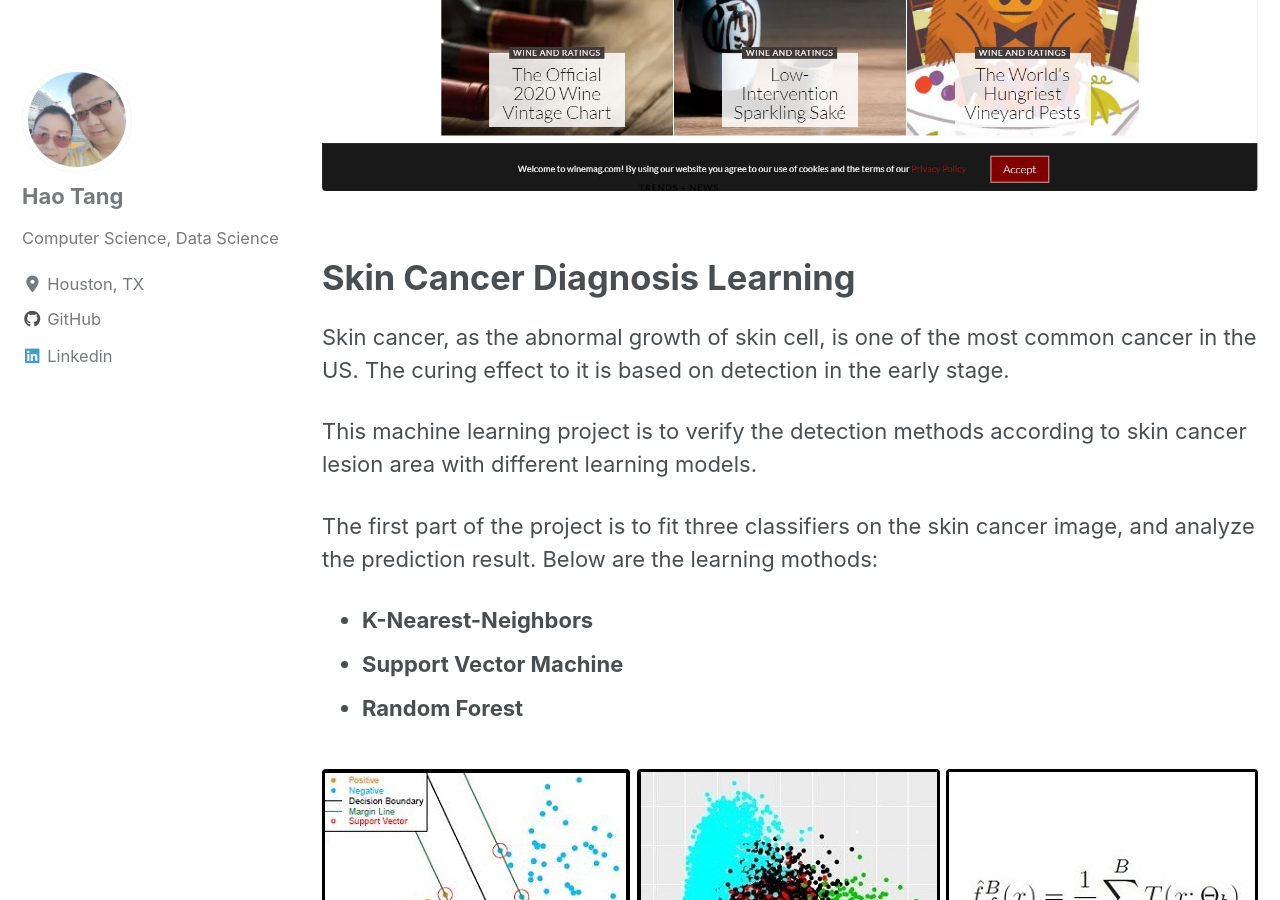
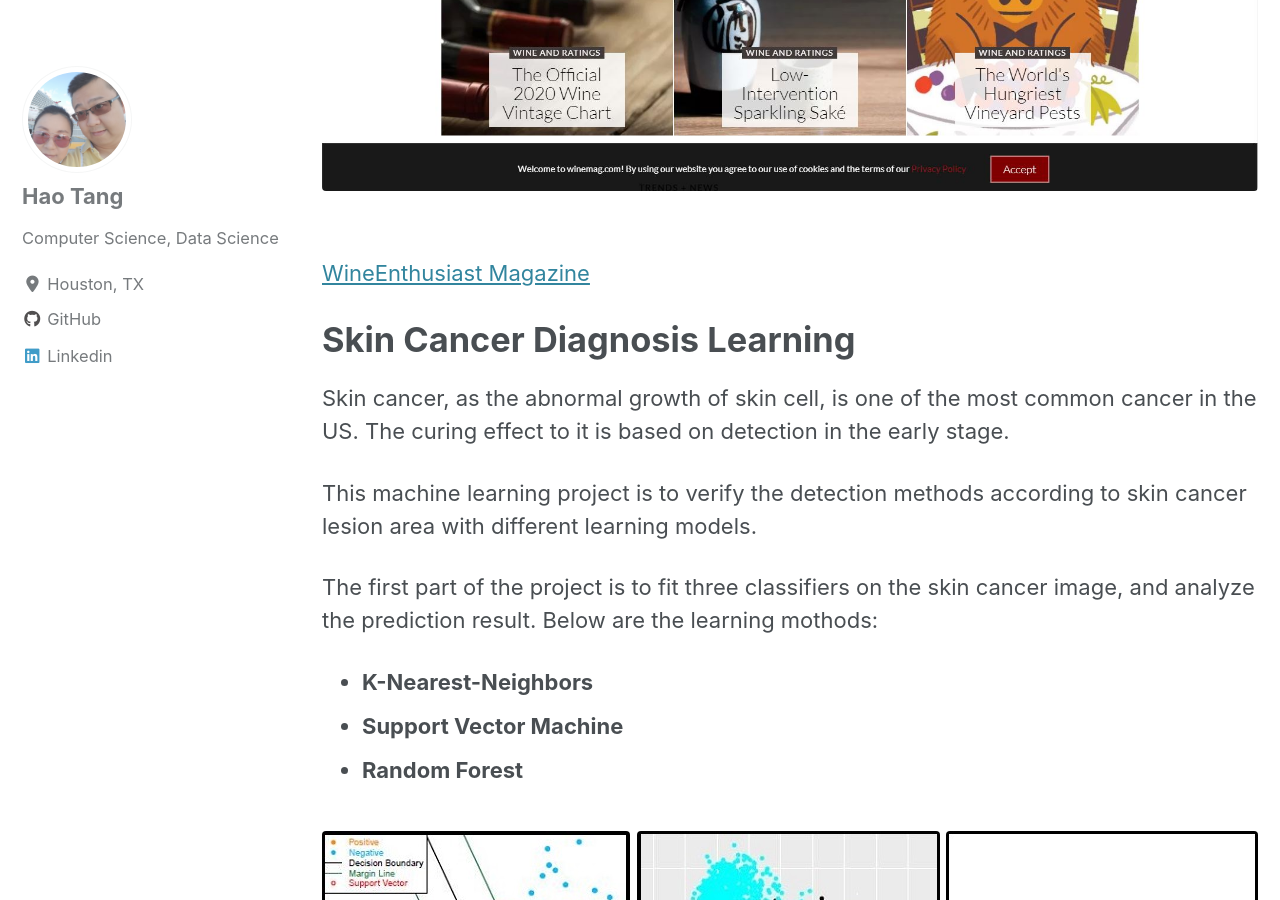
Before and after one commit to tanghao205/tanghao205.github.io, a Jekyll site: the page built from _pages/projects.md, in a window 1280 px wide and 900 px high, scrolled down 1053 px. Built offline with Jekyll 4.4.1, drawn with Linux system fonts in a browser that asks for light colours; cached includes are drawn as plain includes; nearby versions of some CDN libraries.

Commit message:
Update projects.md

```diff
--- a/_pages/projects.md
+++ b/_pages/projects.md
@@ -28,9 +28,11 @@ skin_cancer:
 
 # Wine Review Learning and Recomdation
 
+
 <figure>
     <a href="/images/winemag.jpg"><img src="/images/winemag.jpg"></a>
 </figure>
+[WineEnthusiast Magazine](https://www.winemag.com/)
 
 # Skin Cancer Diagnosis Learning
 
```
